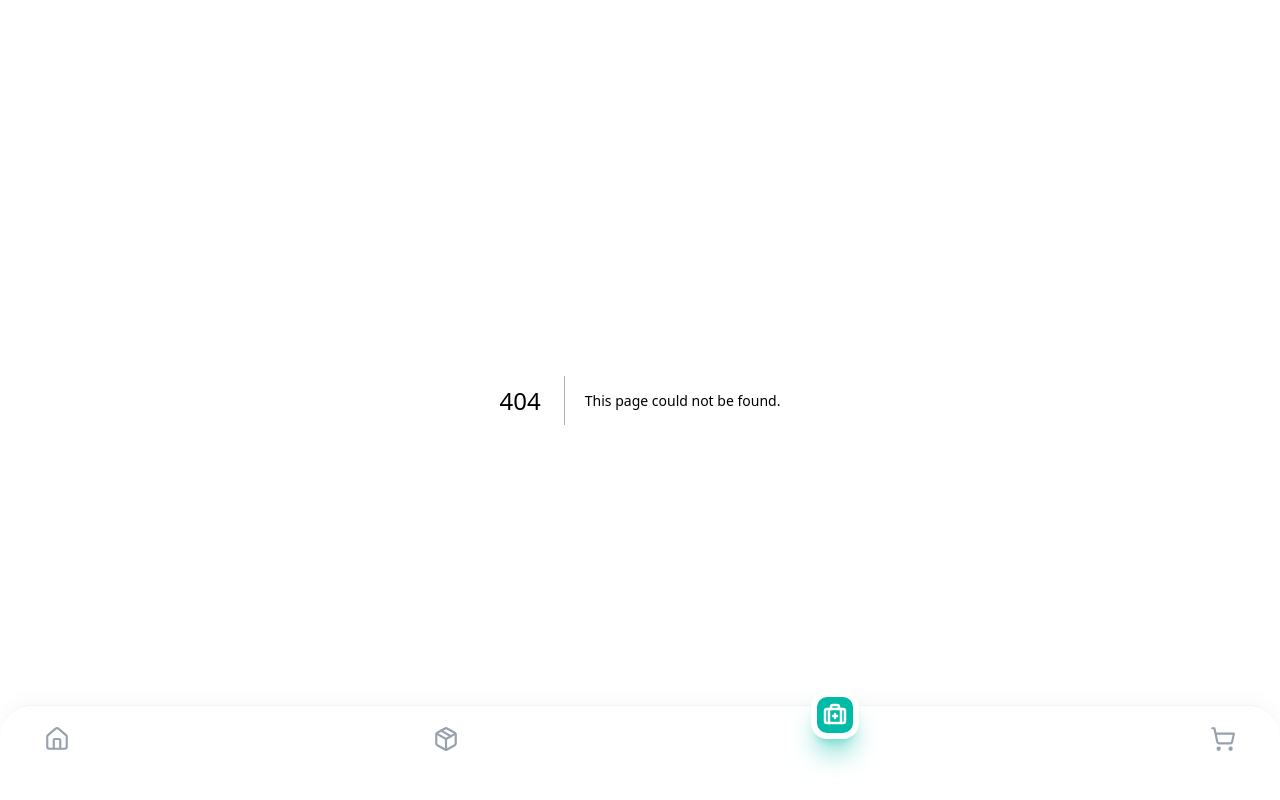
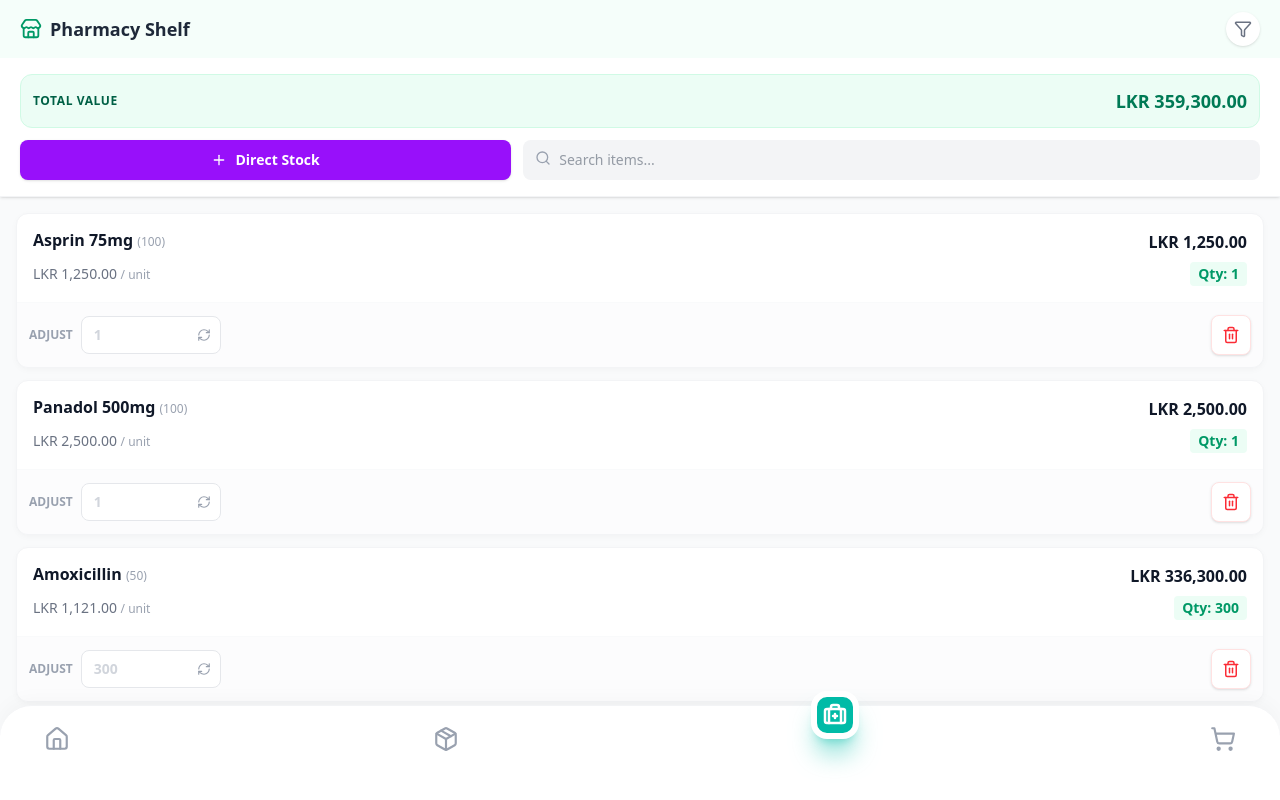
Before and after one commit to KavishkaVenuka/MediManager, a Next.js app in the folder client/: page /pharmacy in a window 1280 px wide. Before the commit this address had no page. Shown: the top 800 px of the page. Built offline with nearby package versions, Linux system fonts and the light colour scheme.

Commit message:
Add the pharmacy page

```diff
--- /dev/null
+++ b/client/app/pharmacy/page.tsx
@@ -0,0 +1,173 @@
+'use client';
+
+import React, { useState } from 'react';
+import {
+  Store,
+  Search,
+  Filter,
+  RefreshCw,
+  Trash2,
+  Plus,
+  DollarSign
+} from 'lucide-react';
+
+// --- 1. Data Shape (Matches your table columns) ---
+interface ShelfItem {
+  id: string;
+  name: string;
+  packSize: number; // e.g., (100)
+  price: number;
+  qty: number;
+}
+
+// --- Dummy Data ---
+const initialData: ShelfItem[] = [
+  { id: '1', name: 'Asprin 75mg', packSize: 100, price: 1250.00, qty: 1 },
+  { id: '2', name: 'Panadol 500mg', packSize: 100, price: 2500.00, qty: 1 },
+  { id: '3', name: 'Amoxicillin', packSize: 50, price: 1121.00, qty: 300 },
+  { id: '4', name: 'Metformin', packSize: 100, price: 850.00, qty: 5 },
+  { id: '5', name: 'Omeprazole', packSize: 100, price: 1500.00, qty: 10 },
+];
+
+const PharmacyShelf = () => {
+  const [items, setItems] = useState<ShelfItem[]>(initialData);
+
+  // Calculate Total Value dynamically
+  const totalValue = items.reduce((acc, item) => acc + (item.price * item.qty), 0);
+
+  // Formatter
+  const formatCurrency = (amount: number) => {
+    return new Intl.NumberFormat('en-LK', {
+      style: 'currency', currency: 'LKR', minimumFractionDigits: 2,
+    }).format(amount);
+  };
+
+  return (
+    <div className="flex flex-col h-full min-h-screen bg-gray-50 font-sans">
+
+      {/* --- 1. Header & Summary Section (Sticky) --- */}
+      <div className="sticky top-0 z-20 bg-white shadow-sm border-b border-gray-100">
+
+        {/* Top Bar: Title */}
+        <div className="px-5 py-3 flex justify-between items-center bg-emerald-50/50">
+          <h1 className="text-lg font-bold text-gray-800 flex items-center gap-2">
+            <Store className="text-emerald-600" size={22} />
+            Pharmacy Shelf
+          </h1>
+          <button className="p-2 bg-white rounded-full text-gray-500 hover:text-emerald-600 shadow-sm transition-colors">
+            <Filter size={18} />
+          </button>
+        </div>
+
+        {/* Stats Dashboard (Matches your screenshot's Top Right area) */}
+        <div className="px-5 py-4 bg-white">
+          <div className="flex flex-col gap-3">
+             {/* Total Value Badge */}
+             <div className="flex justify-between items-center bg-emerald-50 border border-emerald-100 rounded-xl p-3">
+                <span className="text-xs font-bold text-emerald-800 uppercase tracking-wider">Total Value</span>
+                <span className="text-lg font-bold text-emerald-700">
+                  {formatCurrency(totalValue)}
+                </span>
+             </div>
+
+             {/* Action Buttons Row */}
+             <div className="flex gap-3">
+                <button className="flex-1 bg-purple-600 text-white font-bold py-2.5 rounded-lg text-sm flex items-center justify-center gap-2 shadow-sm active:bg-purple-700 transition-colors">
+                   <Plus size={16} /> Direct Stock
+                </button>
+                <div className="relative flex-[1.5]">
+                   <Search className="absolute left-3 top-2.5 text-gray-400" size={16} />
+                   <input
+                      type="text"
+                      placeholder="Search items..."
+                      className="w-full bg-gray-100 text-gray-700 text-sm rounded-lg pl-9 pr-3 py-2.5 focus:outline-none focus:ring-2 focus:ring-emerald-500"
+                   />
+                </div>
+             </div>
+          </div>
+        </div>
+      </div>
+
+      {/* --- 2. List Content --- */}
+      <div className="px-4 py-4 space-y-3 pb-24">
+        {items.map((item) => (
+          <ShelfItemCard key={item.id} item={item} formatCurrency={formatCurrency} />
+        ))}
+      </div>
+
+    </div>
+  );
+};
+
+// --- Sub-Component: Individual Mobile Card ---
+// Separated for cleaner state management (input handling)
+const ShelfItemCard = ({
+  item,
+  formatCurrency
+}: {
+  item: ShelfItem,
+  formatCurrency: (n: number) => string
+}) => {
+  const [adjustVal, setAdjustVal] = useState('');
+
+  return (
+    <div className="bg-white rounded-xl shadow-[0_2px_8px_-2px_rgba(0,0,0,0.05)] border border-gray-100 overflow-hidden">
+
+      {/* Top Half: Info */}
+      <div className="p-4 border-b border-gray-50">
+        <div className="flex justify-between items-start mb-2">
+          <div>
+            <h3 className="text-gray-900 font-bold text-base leading-tight">
+              {item.name} <span className="text-gray-400 font-normal text-xs">({item.packSize})</span>
+            </h3>
+          </div>
+          <div className="text-right">
+             {/* Total Price (Derived) */}
+             <span className="block font-bold text-gray-900">
+               {formatCurrency(item.price * item.qty)}
+             </span>
+          </div>
+        </div>
+
+        <div className="flex justify-between items-center text-sm">
+           <span className="text-gray-500 font-medium">
+             {formatCurrency(item.price)} <span className="text-xs text-gray-400">/ unit</span>
+           </span>
+           {/* Current Qty Highlight (Green text from screenshot) */}
+           <span className="font-bold text-emerald-600 bg-emerald-50 px-2 py-0.5 rounded text-sm">
+             Qty: {item.qty}
+           </span>
+        </div>
+      </div>
+
+      {/* Bottom Half: Actions Toolbar */}
+      <div className="bg-gray-50/50 p-3 flex items-center justify-between gap-4">
+
+        {/* Left: Adjust Input Group */}
+        <div className="flex items-center gap-2 flex-1">
+          <span className="text-xs font-bold text-gray-400 uppercase hidden sm:block">Adjust</span>
+          <div className="flex items-center relative flex-1 max-w-[140px]">
+             <input
+                type="number"
+                placeholder={item.qty.toString()}
+                value={adjustVal}
+                onChange={(e) => setAdjustVal(e.target.value)}
+                className="w-full pl-3 pr-8 py-2 bg-white border border-gray-200 rounded-lg text-sm font-bold text-gray-700 focus:outline-none focus:border-emerald-500 focus:ring-1 focus:ring-emerald-500 transition-all placeholder:text-gray-300"
+             />
+             <button className="absolute right-1 p-1.5 text-gray-400 hover:text-emerald-600 active:scale-90 transition-transform">
+                <RefreshCw size={14} />
+             </button>
+          </div>
+        </div>
+
+        {/* Right: Delete Action */}
+        <button className="group flex items-center justify-center w-10 h-10 bg-white border border-red-100 rounded-lg text-red-500 active:bg-red-50 transition-colors shadow-sm">
+          <Trash2 size={18} className="group-active:scale-90 transition-transform"/>
+        </button>
+
+      </div>
+    </div>
+  );
+};
+
+export default PharmacyShelf;
```
